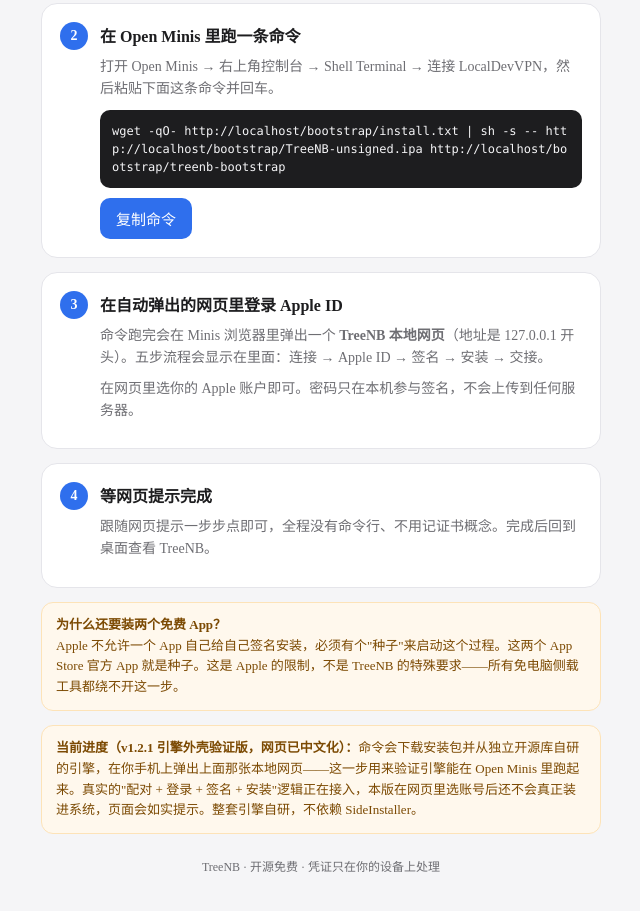
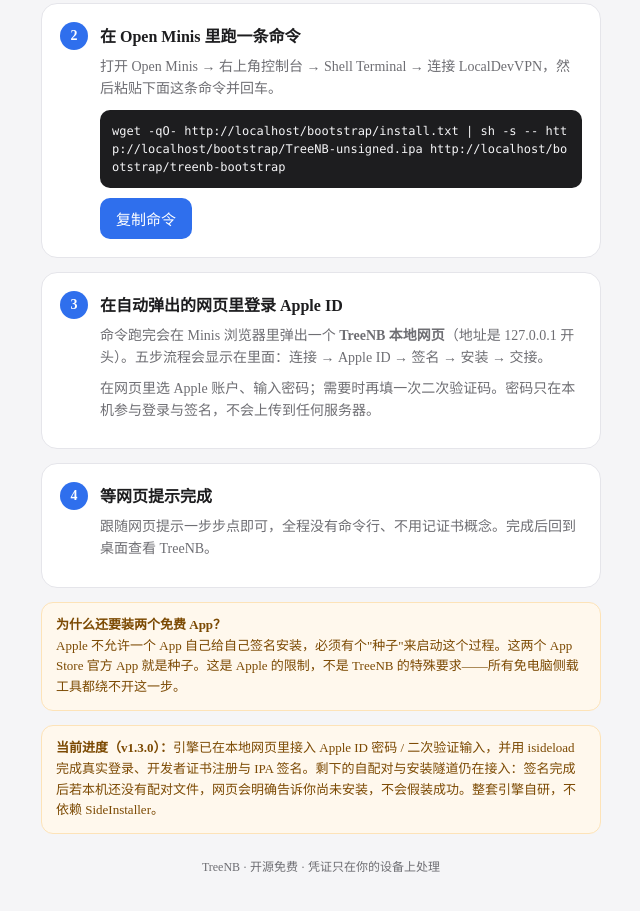
Before and after one commit to SheldonJoO/TreeNB, a plain HTML site: page bootstrap/index.html in a window 1280 px wide. Shown: the part 363-1274 px from the top of the page, without its empty margins (319-959 px from the left). Drawn offline with Linux system fonts and the light colour scheme.

Commit message:
feat(bootstrap-engine): 接入 Apple ID 登录与真实签名

```diff
--- a/bootstrap/index.html
+++ b/bootstrap/index.html
@@ -96,7 +96,7 @@
       <div>
         <h2>在自动弹出的网页里登录 Apple ID</h2>
         <p>命令跑完会在 Minis 浏览器里弹出一个 <b>TreeNB 本地网页</b>（地址是 127.0.0.1 开头）。五步流程会显示在里面：连接 → Apple ID → 签名 → 安装 → 交接。</p>
-        <p>在网页里选你的 Apple 账户即可。密码只在本机参与签名，不会上传到任何服务器。</p>
+        <p>在网页里选 Apple 账户、输入密码；需要时再填一次二次验证码。密码只在本机参与登录与签名，不会上传到任何服务器。</p>
       </div>
     </div>
   </div>
@@ -117,7 +117,7 @@
   </div>
 
   <div class="note" id="engineNote">
-    <b>当前进度（v1.2.1 引擎外壳验证版，网页已中文化）：</b>命令会下载安装包并从独立开源库自研的引擎，在你手机上弹出上面那张本地网页——这一步用来验证引擎能在 Open Minis 里跑起来。真实的"配对 + 登录 + 签名 + 安装"逻辑正在接入，本版在网页里选账号后还不会真正装进系统，页面会如实提示。整套引擎自研，不依赖 SideInstaller。
+    <b>当前进度（v1.3.0）：</b>引擎已在本地网页里接入 Apple ID 密码 / 二次验证输入，并用 isideload 完成真实登录、开发者证书注册与 IPA 签名。剩下的自配对与安装隧道仍在接入：签名完成后若本机还没有配对文件，网页会明确告诉你尚未安装，不会假装成功。整套引擎自研，不依赖 SideInstaller。
   </div>
 
   <p class="foot">TreeNB · 开源免费 · 凭证只在你的设备上处理</p>
```
